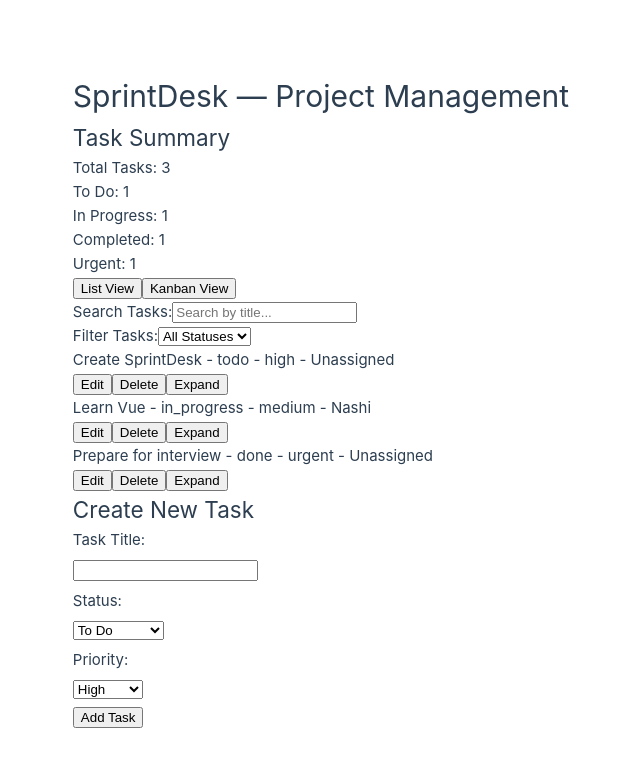
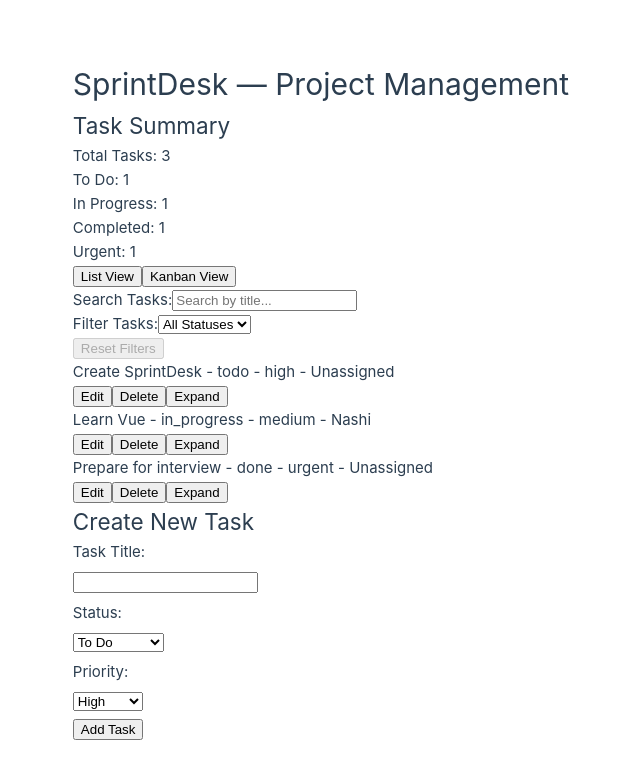
Before and after one commit to ntee1993/sprintdesk, a Vue app in the folder apps/web/: page / in a window 1280 px wide. Shown: the top 778 px of the page, without its empty margins (71-711 px from the left). Built offline with nearby package versions, Linux system fonts and the light colour scheme.

Commit message:
refactor(web): extract task filters into composable

```diff
--- a/apps/web/src/App.vue
+++ b/apps/web/src/App.vue
@@ -4,6 +4,7 @@ import type { Task, TaskPriority, TaskStatus, TaskChanges } from './types/task'
 import TaskCard from './components/TaskCard.vue'
 import TaskSummary from './components/TaskSummary.vue'
 import EditTaskModal from './components/EditTaskModal.vue'
+import { useTaskFilters } from './composables/useTaskFilters'
 
 type TaskView = 'list' | 'kanban'
 const selectedView = ref<TaskView>('list')
@@ -28,18 +29,8 @@ watch(inputTitle, (newValue) => {
   }
 })
 
-const searchQuery = ref('')
-const selectedFilter = ref<TaskStatus | 'all'>('all')
-const filteredTasks = computed(() => {
-  const query = searchQuery.value.trim().toLowerCase()
-  const searchedTasks = tasks.value.filter((task) => task.title.toLowerCase().includes(query))
-
-  if (selectedFilter.value === 'all') {
-    return searchedTasks
-  }
-
-  return searchedTasks.filter((task) => task.status === selectedFilter.value)
-})
+const { searchQuery, selectedFilter, filteredTasks, resetFilters, hasActiveFilters } =
+  useTaskFilters(tasks)
 
 const todoTasks = computed(() => tasks.value.filter((task) => task.status === 'todo'))
 const inProgressTasks = computed(() => tasks.value.filter((task) => task.status === 'in_progress'))
@@ -159,6 +150,10 @@ function updateTask(taskId: Task['id'], changes: TaskChanges) {
         </select>
       </div>
 
+      <button type="button" @click="resetFilters" :disabled="!hasActiveFilters">
+        Reset Filters
+      </button>
+
       <p v-if="filteredTasks.length === 0">No tasks found for the selected filters.</p>
       <TaskCard
         v-for="task in filteredTasks"
--- /dev/null
+++ b/apps/web/src/composables/useTaskFilters.ts
@@ -0,0 +1,35 @@
+import { ref, computed } from 'vue'
+import type { Ref } from 'vue'
+import type { Task, TaskStatus } from '../types/task'
+
+export function useTaskFilters(tasks: Ref<Task[]>) {
+  const searchQuery = ref('')
+  const selectedFilter = ref<TaskStatus | 'all'>('all')
+  const filteredTasks = computed(() => {
+    const query = searchQuery.value.trim().toLowerCase()
+    const searchedTasks = tasks.value.filter((task) => task.title.toLowerCase().includes(query))
+
+    if (selectedFilter.value === 'all') {
+      return searchedTasks
+    }
+
+    return searchedTasks.filter((task) => task.status === selectedFilter.value)
+  })
+
+  function resetFilters() {
+    searchQuery.value = ''
+    selectedFilter.value = 'all'
+  }
+
+  const hasActiveFilters = computed(
+    () => searchQuery.value.trim() !== '' || selectedFilter.value !== 'all',
+  )
+
+  return {
+    searchQuery,
+    selectedFilter,
+    filteredTasks,
+    resetFilters,
+    hasActiveFilters,
+  }
+}
```
